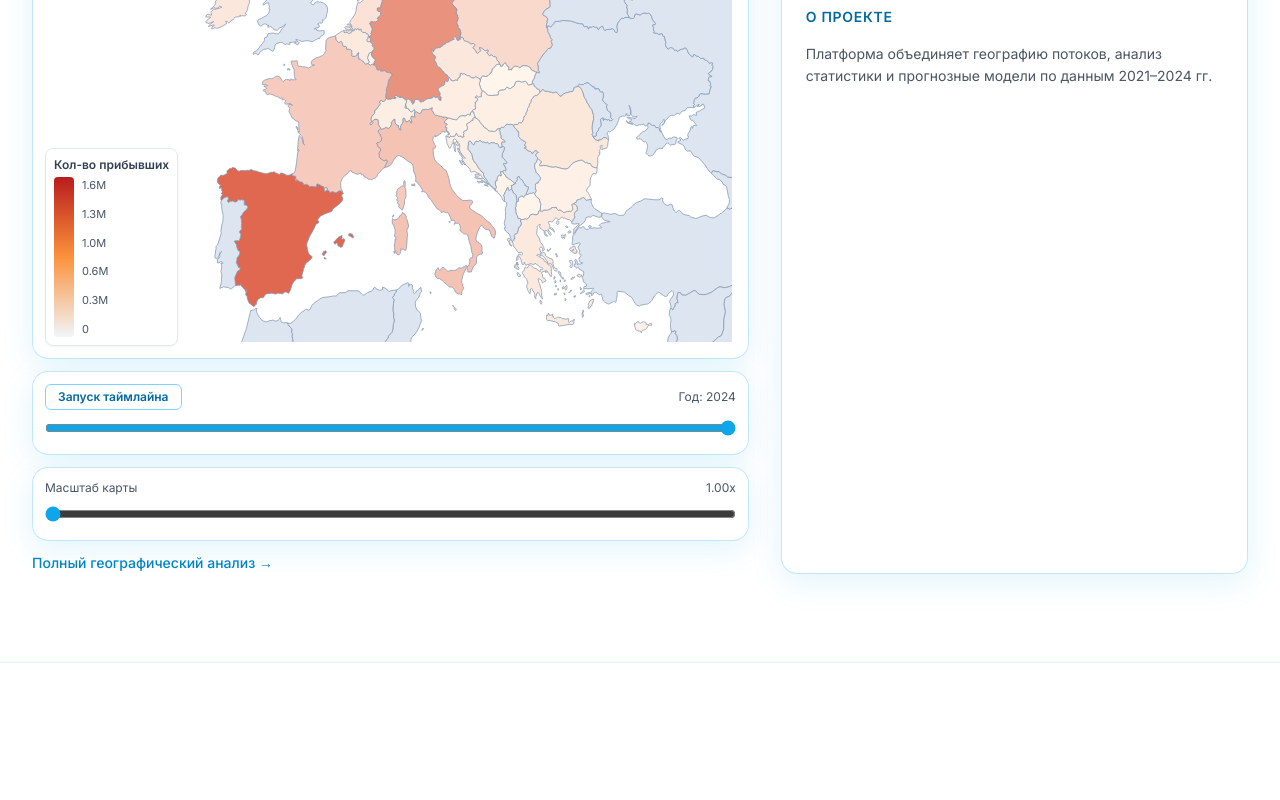
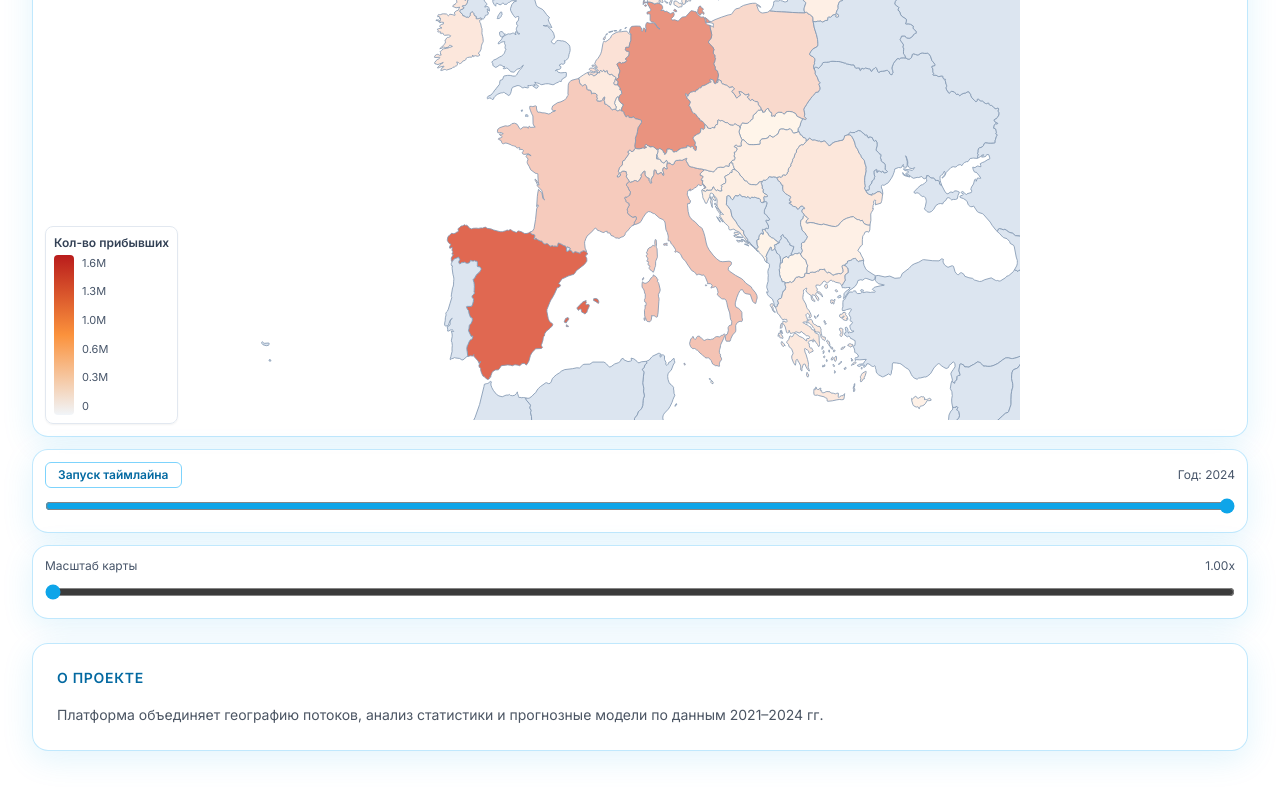
Before and after one commit to qwerats/europeanmigration, a React (Vite) app: page / in a window 1280 px wide. Shown: the part 1072-1872 px from the top of the page. Before the commit the page ends 1783 px from the top, so only its background shows below. Built offline with nearby package versions, Linux system fonts and the light colour scheme.

Commit message:
UI: about below map controls, remove geography link & flow legend, copy tweaks

```diff
--- a/src/components/Dashboard.jsx
+++ b/src/components/Dashboard.jsx
@@ -69,8 +69,8 @@ export default function Dashboard() {
         </Link>
       </section>
 
-      <section className="grid gap-8 lg:grid-cols-5">
-        <div className="lg:col-span-3">
+      <section className="space-y-6">
+        <div>
           <h3 className="mb-4 text-lg font-semibold text-gray-900">Интерактивная карта Европы</h3>
           <EuropeMapInteractive
             flows={mockData.flows}
@@ -79,14 +79,13 @@ export default function Dashboard() {
             showLegend
           />
         </div>
-        <div className="glass-panel flex flex-col justify-center p-6 lg:col-span-2">
+        <div className="glass-panel flex flex-col justify-center p-6">
           <h3 className="text-sm font-semibold uppercase tracking-wider text-sky-700">
             О проекте
           </h3>
           <p className="mt-4 text-sm leading-relaxed text-gray-600">
             Платформа объединяет географию потоков, анализ статистики и прогнозные модели по данным 2021–2024 гг.
           </p>
-          {/* Список со строками удален */}
         </div>
       </section>
 
--- a/src/components/EuropeMapInteractive.jsx
+++ b/src/components/EuropeMapInteractive.jsx
@@ -1,5 +1,4 @@
 import { useEffect, useMemo, useState } from 'react';
-import { Link } from 'react-router-dom';
 import countriesMap from '../data/europeCountriesMap.json';
 import immigrationData from '../data/immigrationData.json';
 
@@ -250,12 +249,6 @@ export default function EuropeMapInteractive({
           className="w-full accent-sky-500"
         />
       </div>
-
-      {compact && (
-        <Link to="/geography" className="inline-flex text-sm font-medium text-sky-600 transition hover:text-sky-700">
-          Полный географический анализ →
-        </Link>
-      )}
     </div>
   );
 }
--- a/src/components/Forecast.jsx
+++ b/src/components/Forecast.jsx
@@ -188,7 +188,7 @@ export default function Forecast() {
           </div>
         </div>
         <p className="mt-6 text-xs leading-relaxed text-gray-500">
-          Прогноз носит иллюстративный характер и не является официальной статистикой Eurostat.
+          Прогноз носит иллюстративный характер.
         </p>
       </section>
     </div>
--- a/src/components/Geography.jsx
+++ b/src/components/Geography.jsx
@@ -45,13 +45,6 @@ export default function Geography() {
               ))}
             </ul>
           </div>
-          <div className="glass-panel p-5 text-sm text-gray-600">
-            <h3 className="text-sm font-semibold text-sky-800">Легенда потоков</h3>
-            <p className="mt-2 leading-relaxed">
-              Линии показывают условные коридоры; толщина отражает относительный объём в демо-наборе.
-              Узлы с яркой обводкой — приоритетные юрисдикции согласно заданию.
-            </p>
-          </div>
         </aside>
       </div>
     </div>
--- a/src/components/Statistics.jsx
+++ b/src/components/Statistics.jsx
@@ -100,8 +100,7 @@ export default function Statistics() {
           </p>
           <h2 className="text-3xl font-bold text-gray-900">Статистический эксплорер</h2>
           <p className="max-w-2xl text-gray-600">
-            Фильтр по годам и визуализация структура причин и динамика
-            совокупного притока.
+            Фильтр по годам и визуализация структура причин и динамика притока/оттока.
           </p>
         </div>
         <div className="glass-panel flex items-center gap-2 p-1">
```
